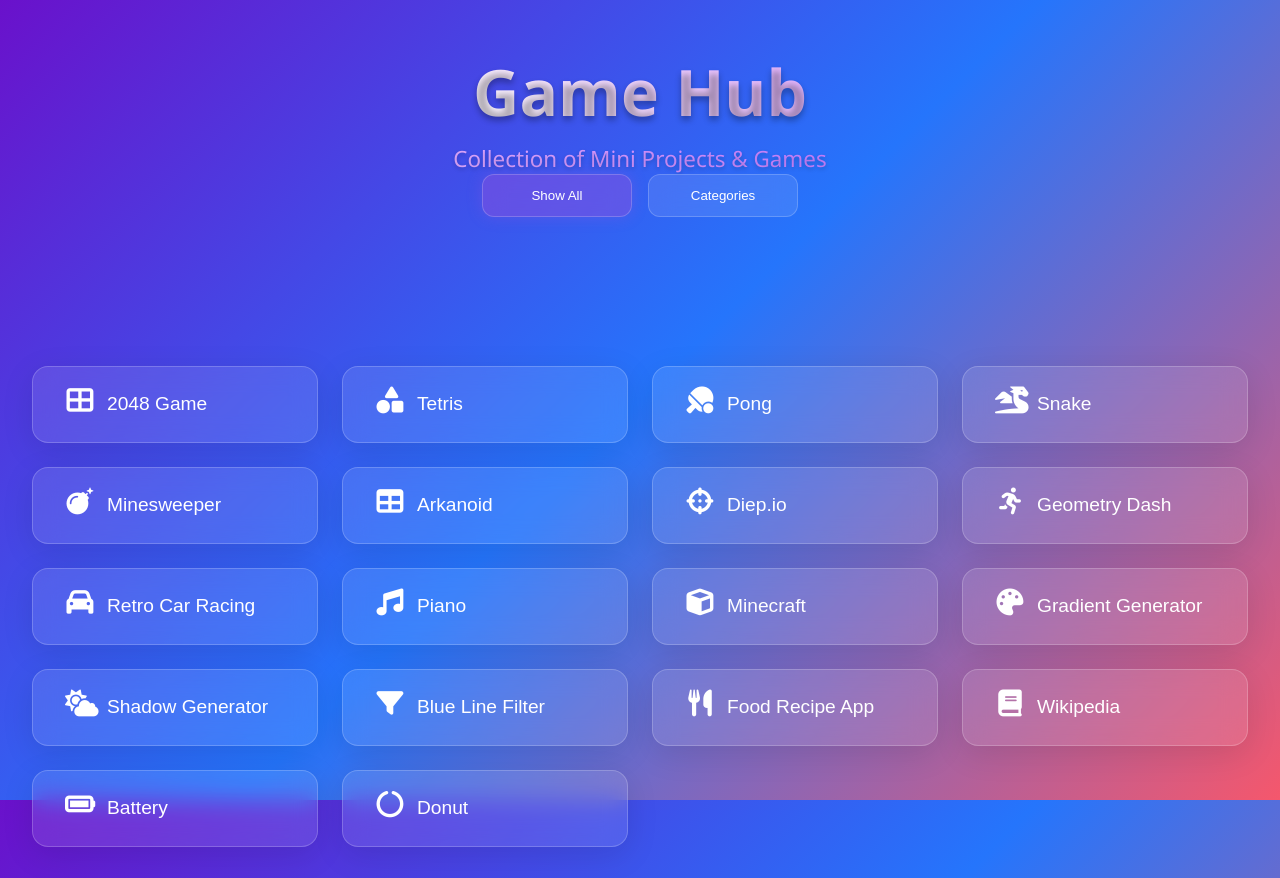
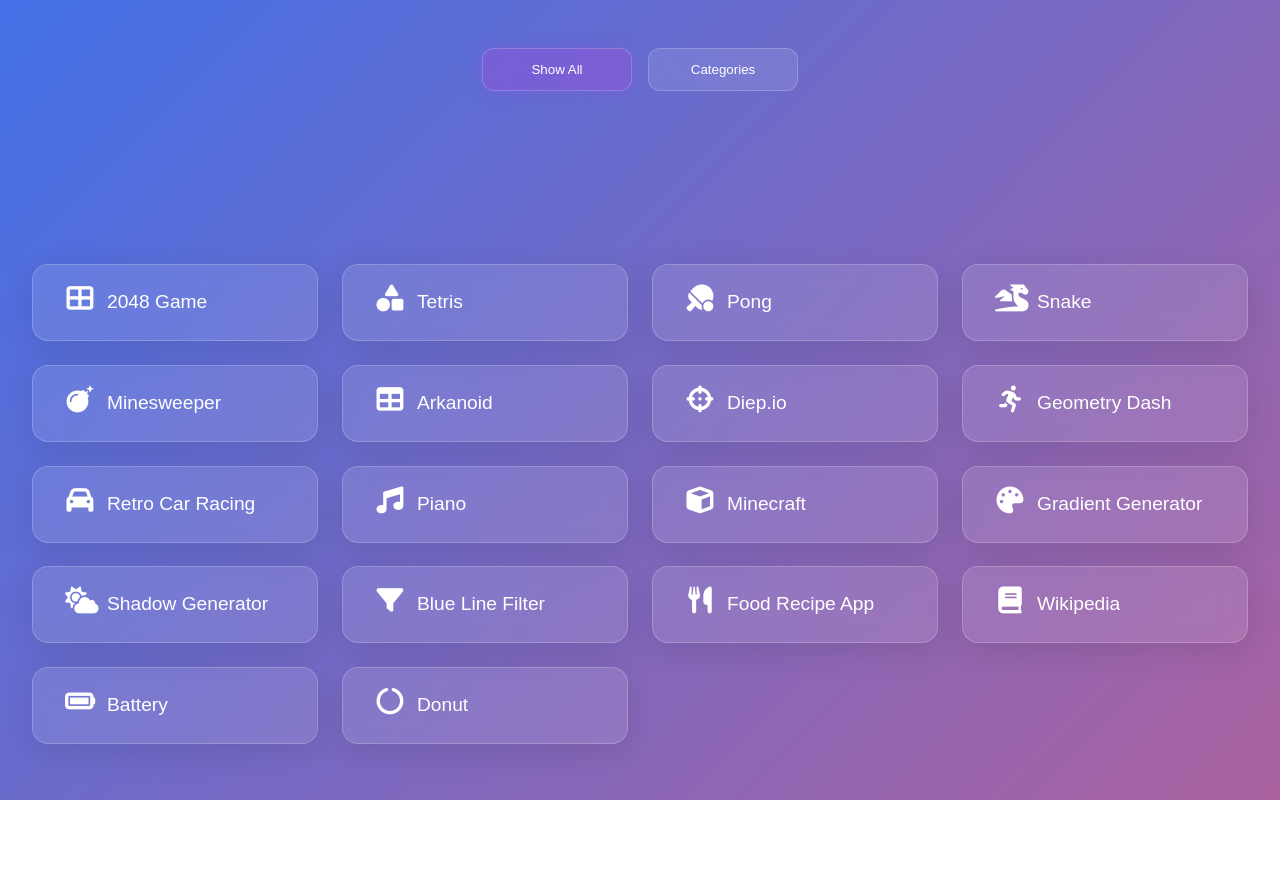
Before and after one commit to JTT2013/GameHub, a plain HTML site: page index.html in a window 1280 px wide. After the commit the page ends 800 px from the top, so only its background shows below. Drawn offline with Linux system fonts and the light colour scheme.

Commit message:
Update index.html

```diff
--- a/index.html
+++ b/index.html
@@ -285,8 +285,6 @@
   </head>
   <body>
     <header class="header">
-      <h1 class="title">Game Hub</h1>
-      <p class="subtitle">Collection of Mini Projects & Games</p>
       <div class="filter-container">
         <div class="main-filter" id="mainFilter">
           <button class="filter-btn active" data-filter="all">Show All</button>
```
